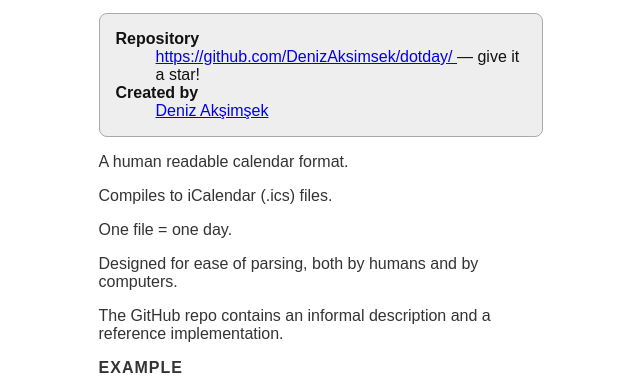
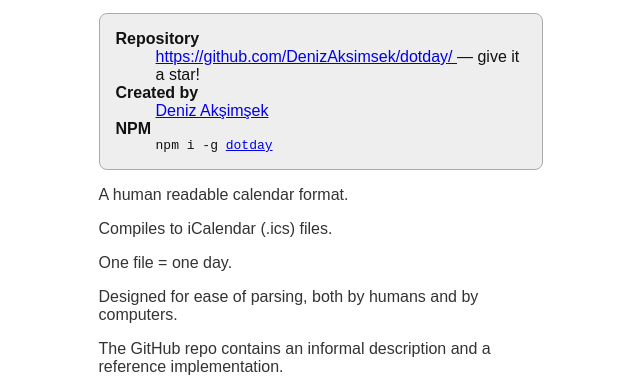
Before and after one commit to DenizAksimsek/dotday, a plain HTML site: page docs/index.html in a window 1280 px wide. Shown: the part 384-771 px from the top of the page, without its empty margins (319-959 px from the left). Drawn offline with Linux system fonts and the light colour scheme.

Commit message:
add npm link to homepage

```diff
--- a/docs/index.html
+++ b/docs/index.html
@@ -20,6 +20,8 @@
 </a> &mdash; give it a star!
 <dt> Created by
 <dd> <a href="https://www.denizaksimsek.com">Deniz Akşimşek</a>
+<dt> NPM
+<dd> <code>npm i -g <a href=https://www.npmjs.com/package/dotday>dotday</a></code>
 </dl>
 
 <p> A human readable calendar format.
```
